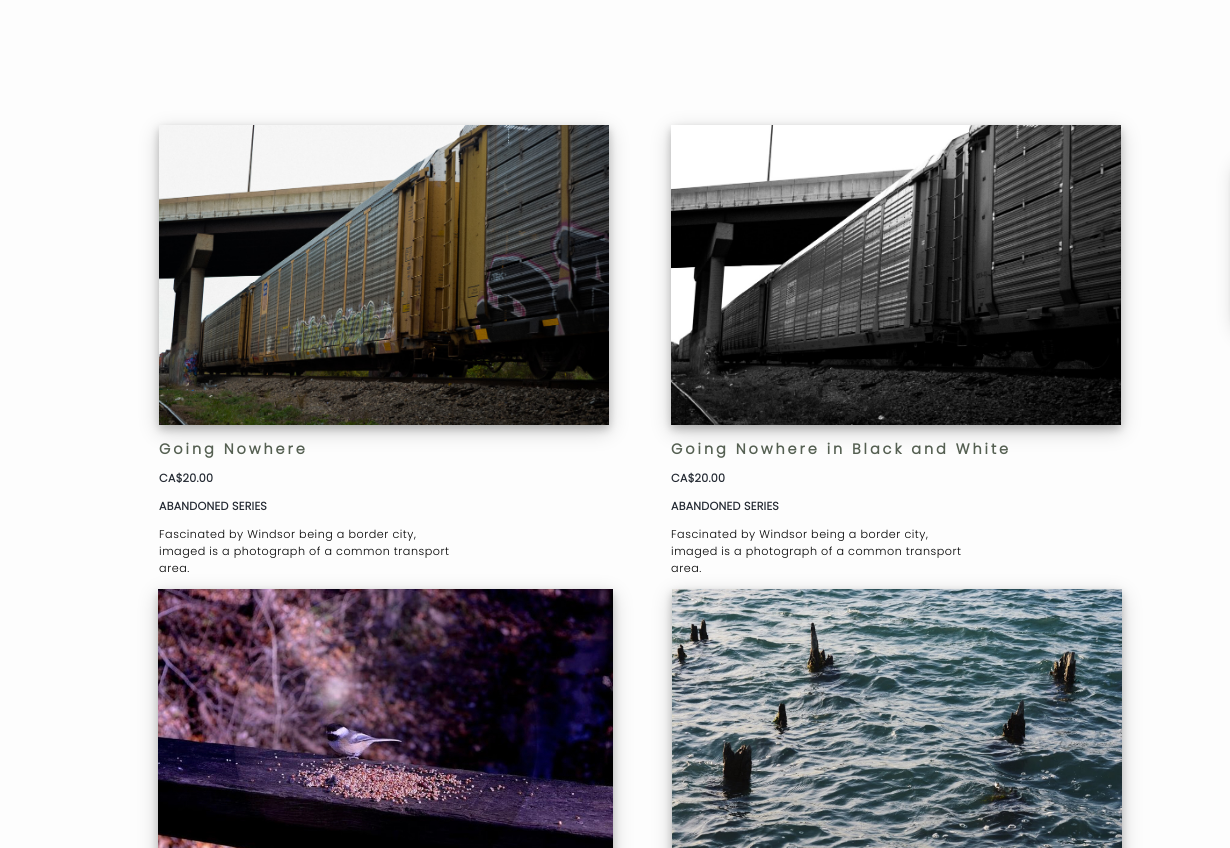
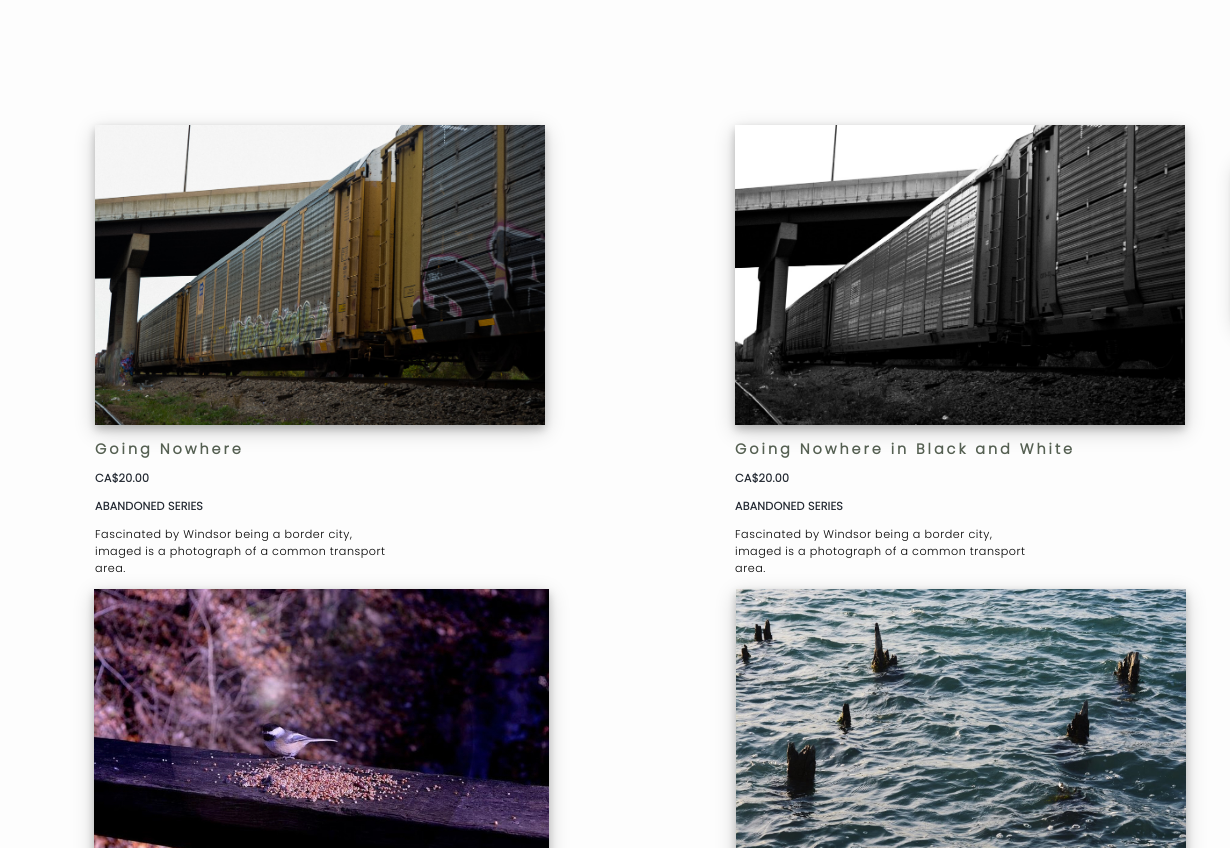
Before and after one commit to kadrine1996/kadrine1996.github.io, a website: page index.html in a window 1280 px wide. Shown: the part 452-1300 px from the top of the page, 0-1230 px from the left. Drawn offline with nearby package versions, Linux system fonts and the light colour scheme.

Commit message:
Update style.css

```diff
--- a/style.css
+++ b/style.css
@@ -138,8 +138,6 @@ a {
   display: flex;
   flex-wrap: wrap;
   justify-content: space-around;
-  margin-left: 10%;
-  margin-right: 10%;
   margin-top: 10%;
 }
 
```
